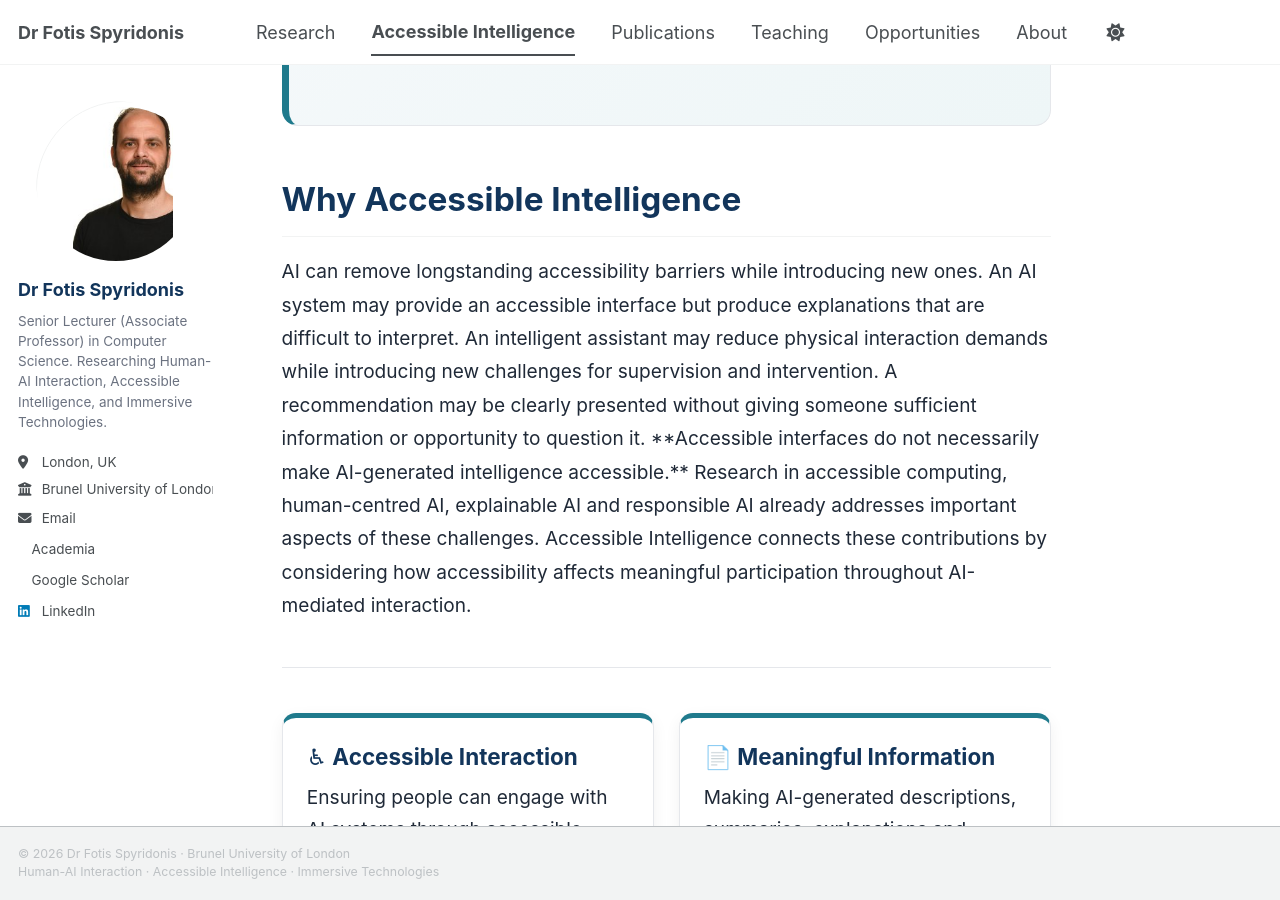
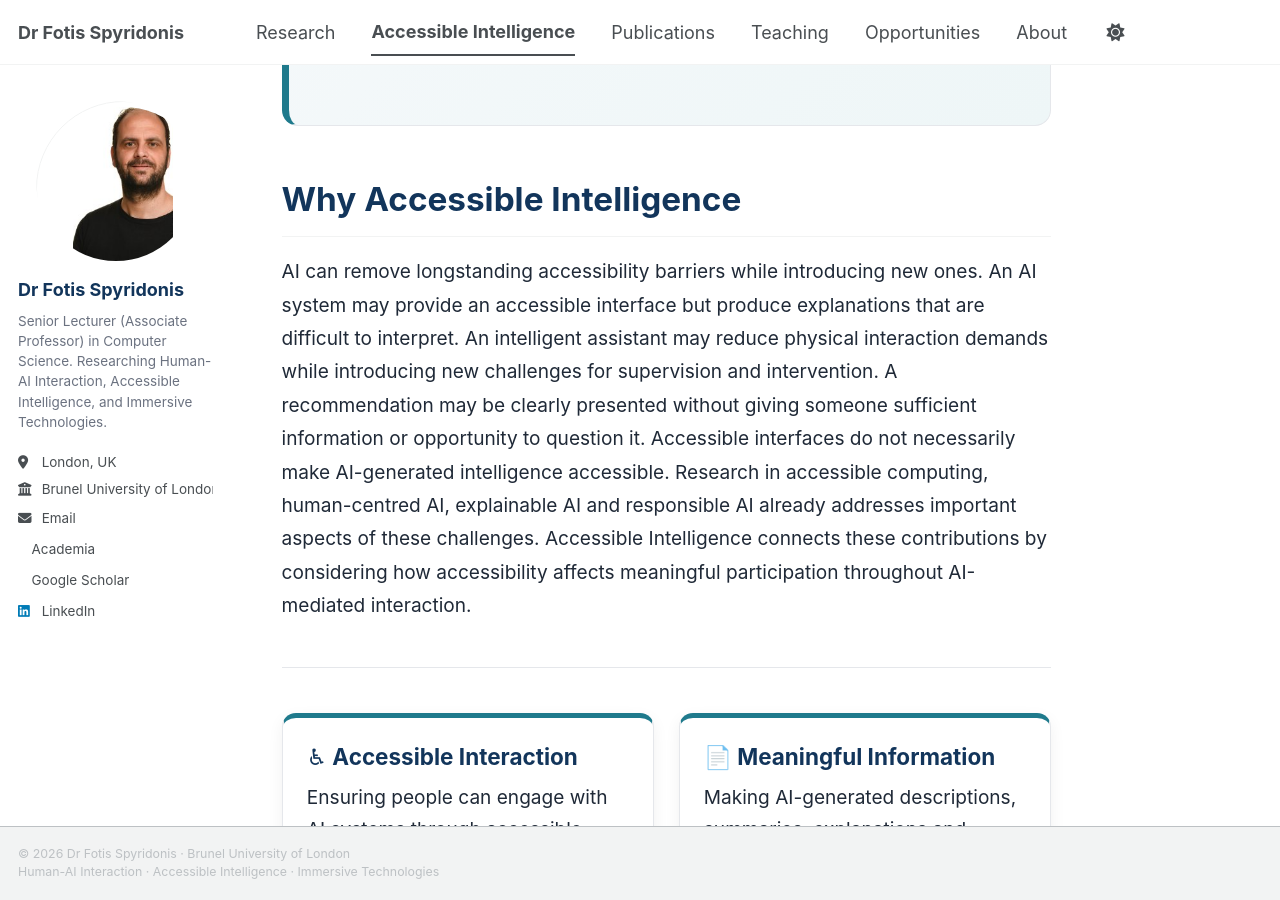
Before and after one commit to fotios-spyridonis/fotios-spyridonis.github.io, a Jekyll site: the page built from _pages/accessible-intelligence.md, in a window 1280 px wide and 900 px high, scrolled down 714 px. Built offline with Jekyll 4.4.1, drawn with Linux system fonts in a browser that asks for light colours; a style sheet for code colours, icons or effects is not loaded.

```diff
--- a/_pages/accessible-intelligence.md
+++ b/_pages/accessible-intelligence.md
@@ -33,11 +33,7 @@ header:
 
 <h2 id="why">Why Accessible Intelligence</h2>
 
-<p>AI can remove longstanding accessibility barriers while introducing new ones. An AI system may provide an accessible interface but produce explanations that are difficult to interpret. An intelligent assistant may reduce physical interaction demands while introducing new challenges for supervision and intervention. A recommendation may be clearly presented without giving someone sufficient information or opportunity to question it.
-
-**Accessible interfaces do not necessarily make AI-generated intelligence accessible.**
-
-Research in accessible computing, human-centred AI, explainable AI and responsible AI already addresses important aspects of these challenges. Accessible Intelligence connects these contributions by considering how accessibility affects meaningful participation throughout AI-mediated interaction.</p>
+<p>AI can remove longstanding accessibility barriers while introducing new ones. An AI system may provide an accessible interface but produce explanations that are difficult to interpret. An intelligent assistant may reduce physical interaction demands while introducing new challenges for supervision and intervention. A recommendation may be clearly presented without giving someone sufficient information or opportunity to question it. Accessible interfaces do not necessarily make AI-generated intelligence accessible. Research in accessible computing, human-centred AI, explainable AI and responsible AI already addresses important aspects of these challenges. Accessible Intelligence connects these contributions by considering how accessibility affects meaningful participation throughout AI-mediated interaction.</p>
 
 <hr>
 
```
